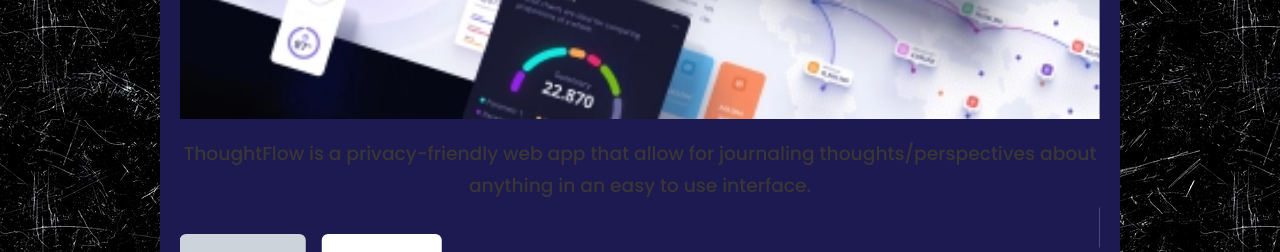
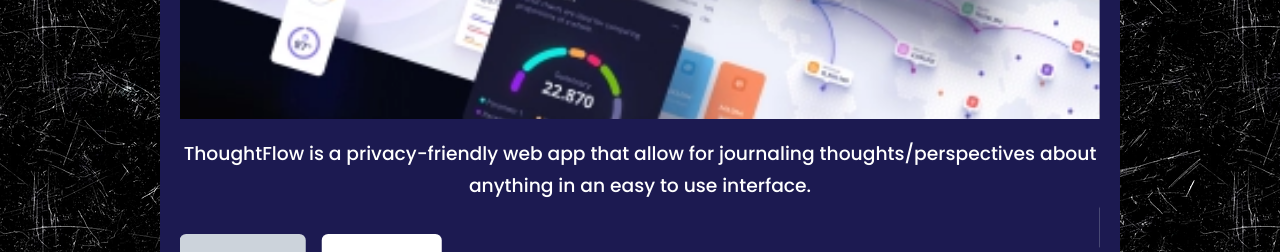
Before and after one commit to Remi-dee/Personal-Portfolio-Website, a React (Vite) app: page / in a window 1280 px wide. Shown: the part 3880-4132 px from the top of the page. Built offline with nearby package versions, Linux system fonts and the light colour scheme.

Commit message:
Jul 18, 2023, 3:21 PM

```diff
--- a/src/components/portfolio/portfolio.css
+++ b/src/components/portfolio/portfolio.css
@@ -44,7 +44,7 @@ img {
 
 .portfolio__item h3 {
   margin: 1.2rem 0 2rem;
-  color: rgb(58, 54, 54);
+  color: rgb(255, 255, 255);
 }
 
 .portfolio__item h3:hover {
```
